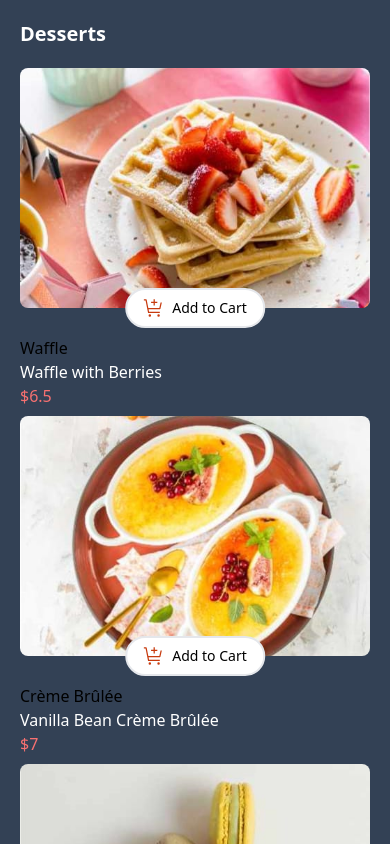
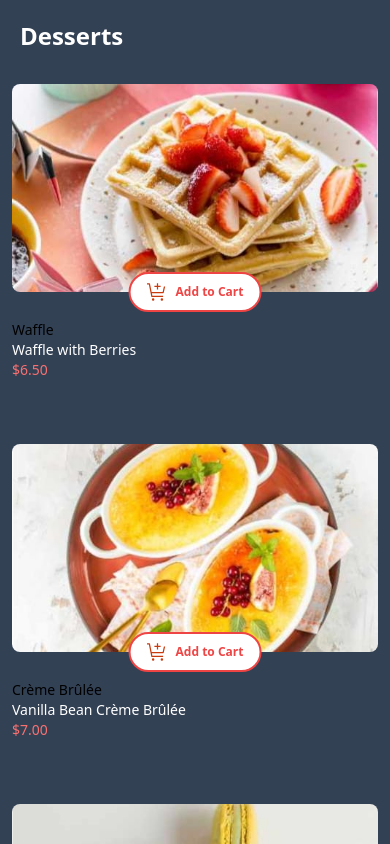
Before and after one commit to m-padilla/Dessert-Shopping-Cart, a React (Vite) app: page / in a window 390 px wide. Shown: the top 844 px of the page. Built offline with nearby package versions, Linux system fonts and the light colour scheme.

Commit message:
Developed and implemented a ShoppingCartContext to handle the shopping cart functionality

```diff
--- a/src/App.tsx
+++ b/src/App.tsx
@@ -1,25 +1,36 @@
 import './index.css';
 import data from './data.json';
 import DessertCard from './Components/DessertCard';
+import Cart from './Components/Cart';
+import { ShoppingCartProvider } from './context/ShoppingCartContext';
 
 function App() {
 
   return (
-    <div className="bg-slate-700 h-full">
+    <ShoppingCartProvider>
+      <div className="bg-slate-700 h-full md:flex">
 
-      <div>
-        <h1 className='text-white text-xl p-5 font-bold'>Desserts</h1>
+        <div
+        className='w-full lg:w-2/3'
+        >
+          <h1 className='text-white text-2xl p-5 font-bold'>Desserts</h1>
 
-        <div className='grid lg:grid-cols-3 md:grid-cols-2 grid-cols-1  gap-2 md:w-2/3'>
-          {data.map((item) => (
+          <div className='grid lg:grid-cols-3 md:grid-cols-2 sm:grid-cols-1 gap-3'>
+            {data.map((item) => (
 
-            <DessertCard dessert={item} key={item.name} />
+              <DessertCard dessert={item} key={item.name} />
 
-          ))}
+            ))}
+
+          </div>
+          {/* <DessertCard dessert={data[0]}/> */}
 
         </div>
+        <div className='md:w-1/3'>
+          <Cart />
+        </div>
       </div>
-    </div>
+    </ShoppingCartProvider>
   )
 }
 
--- a/src/Components/DessertCard.tsx
+++ b/src/Components/DessertCard.tsx
@@ -1,6 +1,9 @@
+import { getImageUrl } from "../utilities/getImageURL"
+import { FiMinus, FiPlus } from "react-icons/fi";
+import { useShoppingCart } from "../context/ShoppingCartContext";
+import formatCurrency from "../utilities/formatCurrency";
 
-
-type DessertCardProps = {
+export type DessertProps = {
     dessert: {
         image: {
             desktop: string,
@@ -14,33 +17,65 @@ type DessertCardProps = {
 
 }
 
-const getImageUrl = (path: string) => new URL(path, import.meta.url).href;
 
-function DessertCard({ dessert }: DessertCardProps) {
+
+function DessertCard({ dessert }: DessertProps) {
+
+    const {
+        getItemQuantity,
+        increaseQuantity,
+        decreaseQuantity,
+    } = useShoppingCart();
+
+    const quantity = getItemQuantity(dessert.name)
 
     return (
-        <div className="px-5">
+        <div className="p-3">
             {/* image and button */}
             <div className="relative">
                 <img
                     src={getImageUrl(dessert.image.desktop)}
                     alt={dessert.name}
-                    className="w-full h-60 rounded-lg text-white object-cover"
+                    className={ quantity == 0
+                        ? "w-full h-52 rounded-lg text-white object-cover"
+                        : "w-full h-52 rounded-lg object-cover border-2 border-red-500"
+                    }
                 />
 
-                <button className="absolute -bottom-5 left-1/2 -translate-x-1/2 bg-white p-2 rounded-full border-2 border-">
-                    <div className="flex flex-nowrap text-sm px-2">
-                    <img src={getImageUrl('/src/assets/images/icon-add-to-cart.svg')}/>
-                    <p className="pl-2 ">Add to Cart</p>
+                {/* add to cart button */}
 
-                    </div>
-                </button>
+                {
+                    quantity == 0
+                        ? <button
+                            className="absolute -bottom-5 left-1/2 -translate-x-1/2 bg-white md:w-[150px] p-2 rounded-full border-2 border-red-500"
+                            onClick={() => increaseQuantity(dessert.name)}>
+                            <div className="flex justify-center items-center text-xs px-2">
+                                <img src={getImageUrl('/src/assets/images/icon-add-to-cart.svg')} className="text-xs" />
+                                <p className="pl-2 flex-nowrap text-red-500 font-semibold">Add to Cart</p>
+                            </div>
+                        </button>
+                        : <div className="absolute -bottom-5 left-1/2 -translate-x-1/2 bg-red-500 w-[150px] max-h-10 p-2 rounded-full border-2 border-red-500">
+                            <div className="flex justify-between items-center px-2">
+                                <button className="border-2 border-white rounded-full"
+                                    onClick={() => decreaseQuantity(dessert.name)}>
+                                    <FiMinus className="text-md text-white hover:text-red-500 hover:bg-white rounded-full" />
+                                </button>
+
+                                <p className=" text-md flex-nowrap text-white font-semibold ">{ quantity }</p>
+
+                                <button className="border-2 border-white rounded-full"
+                                    onClick={() => increaseQuantity(dessert.name)}>
+                                    <FiPlus className="text-md text-white hover:text-red-500 hover:bg-white rounded-full" />
+                                </button>
+                            </div>
+                        </div>
+                }
 
             </div>
 
 
             {/* text info of desserts */}
-            <div className="pt-7">
+            <div className="py-7 text-sm">
                 <p className="text-brown">
                     {dessert.category}
                 </p>
@@ -48,7 +83,7 @@ function DessertCard({ dessert }: DessertCardProps) {
                     {dessert.name}
                 </p>
                 <p className="text-red-400">
-                    ${dessert.price}
+                    {formatCurrency(dessert.price)}
                 </p>
             </div>
         </div>
--- /dev/null
+++ b/src/context/ShoppingCartContext.tsx
@@ -0,0 +1,93 @@
+import React, { createContext, useContext, useState } from "react";
+
+type CartItem ={
+    name: string,
+    quantity: number
+}
+
+type ShoppingCartContext = {
+    getItemQuantity: (name: string) => number,
+    increaseQuantity: (name: string) => void,
+    decreaseQuantity: (name: string) => void,
+    removeFromCart: (name: string) => void,
+    cartQuantity: number,
+    cartItems: CartItem[]
+}
+
+const ShoppingCartContext = createContext({} as ShoppingCartContext);
+
+export function useShoppingCart() {
+    return useContext(ShoppingCartContext)
+}
+
+export function ShoppingCartProvider({ children }: { children: React.ReactNode }) {
+    const [cartItems, setCartItems] = useState<CartItem[]>([])
+
+    function getItemQuantity (name: string){
+        return cartItems.find((item) => item.name === name)?.quantity || 0
+
+    }
+
+    function increaseQuantity (name: string){
+        setCartItems(currItems => {
+            if(currItems.find(item => item.name === name) == null){
+                return [...currItems, {name, quantity: 1}]
+            }else{
+                return currItems.map(item => {
+                    if(item.name == name){
+                        return {...item, quantity: item.quantity + 1}
+                    }else{
+                        return item
+                    }
+                })
+            }
+
+        })
+    }
+
+    function decreaseQuantity (name: string){
+        setCartItems(currItems => {
+            if(currItems.find(item => item.name === name)?.quantity === 1){
+                return currItems.filter(item => item.name !== name)
+            }else{
+                return currItems.map(item => {
+                    if(item.name == name){
+                        return {...item, quantity: item.quantity - 1}
+                    }else{
+                        return item
+                    }
+                })
+            }
+
+        })
+    }
+
+    function removeFromCart (name: string){
+        setCartItems(currItems => {
+            return currItems.filter(item => item.name !== name)
+        })
+
+    }
+
+    const cartQuantity = cartItems.reduce(
+        (quantity, item) => item.quantity + quantity, 0
+    );
+
+
+
+
+    return (
+        <ShoppingCartContext.Provider value={{
+                getItemQuantity,
+                increaseQuantity,
+                decreaseQuantity,
+                removeFromCart,
+                cartQuantity,
+                cartItems
+        }}>
+            {children}
+        </ShoppingCartContext.Provider>
+
+    )
+
+}
--- /dev/null
+++ b/src/utilities/formatCurrency.ts
@@ -0,0 +1,9 @@
+const CURRENCY_FORMATTER = new Intl.NumberFormat(undefined, {
+  currency: "USD",
+  style: "currency"
+});
+
+
+export default function formatCurrency(price : number) {
+  return CURRENCY_FORMATTER.format(price);
+}
--- /dev/null
+++ b/src/utilities/getImageURL.ts
@@ -0,0 +1,3 @@
+export function getImageUrl(path: string){
+    return new URL(path, import.meta.url).href;
+}
```
